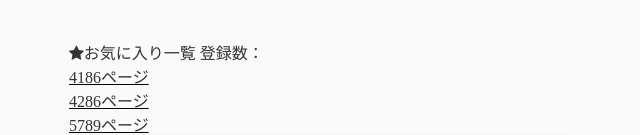
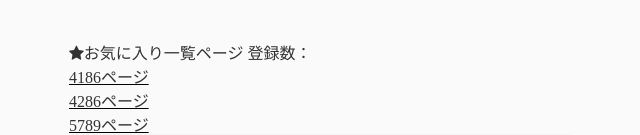
Before and after one commit to ken-sayama/Linear, a plain HTML site: page index.html in a window 1280 px wide. Shown: the top 135 px of the page, without its empty margins (71-711 px from the left). Drawn offline with Linux system fonts and the light colour scheme; a script that the page names is missing.

Commit message:
change text

```diff
--- a/index.html
+++ b/index.html
@@ -18,7 +18,7 @@
 </head>
 <body>
   <div id="wrapper">
-    <p><a href="./favorites.html"><i class="fa fa-star"></i>お気に入り一覧 登録数：<count></count></a></p>
+    <p><a href="./favorites.html"><i class="fa fa-star"></i>お気に入り一覧ページ 登録数：<count></count></a></p>
     <ul>
       <li><a href="./detail/4186.html">4186ページ</a></li>
       <li><a href="./detail/4286.html">4286ページ</a></li>
```
